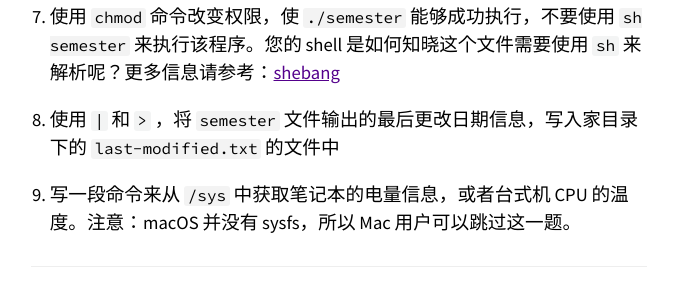
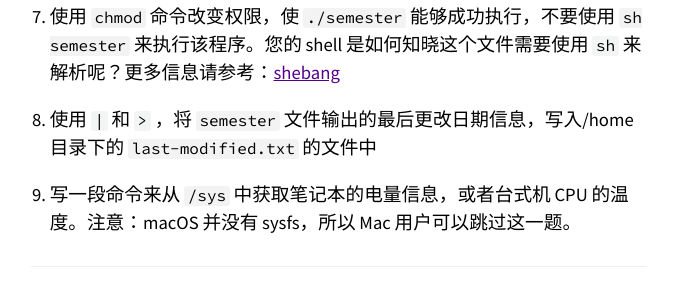
Before and after one commit to missing-semester-cn/missing-semester-cn.github.io, a Jekyll site: the page built from _2020/course-shell.md, in a window 1280 px wide and 900 px high, scrolled down 7417 px. Shown: the part 525-824 px from the top of the window, without its empty margins (301-974 px from the left). Built offline with Jekyll 4.4.1, drawn with Linux system fonts in a browser that asks for light colours.

Commit message:
Update course-shell.md
No need for translation

```diff
--- a/_2020/course-shell.md
+++ b/_2020/course-shell.md
@@ -260,6 +260,6 @@ $ echo 1 | sudo tee /sys/class/leds/input6::scrolllock/brightness
 
 3. 使用 `chmod` 命令改变权限，使 `./semester` 能够成功执行，不要使用 `sh semester` 来执行该程序。您的 shell 是如何知晓这个文件需要使用 `sh` 来解析呢？更多信息请参考：[shebang](https://en.wikipedia.org/wiki/Shebang_(Unix))
 
-4. 使用 `|` 和 `>` ，将 `semester` 文件输出的最后更改日期信息，写入家目录下的 `last-modified.txt` 的文件中
+4. 使用 `|` 和 `>` ，将 `semester` 文件输出的最后更改日期信息，写入/home目录下的 `last-modified.txt` 的文件中
 
 5. 写一段命令来从 `/sys` 中获取笔记本的电量信息，或者台式机 CPU 的温度。注意：macOS 并没有 sysfs，所以 Mac 用户可以跳过这一题。
```
